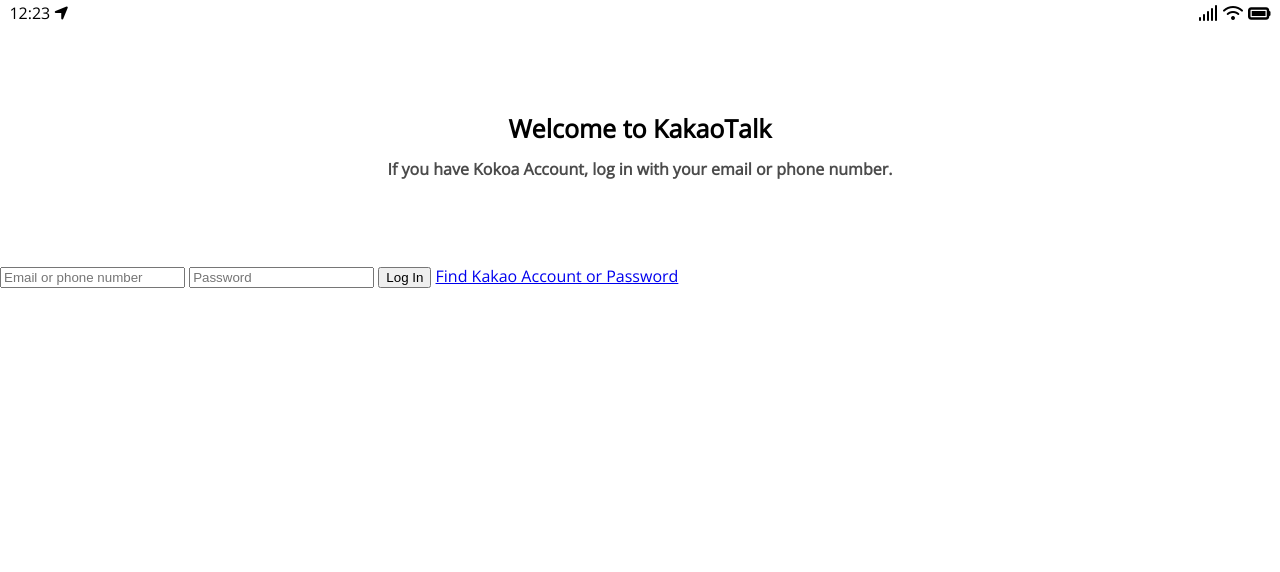
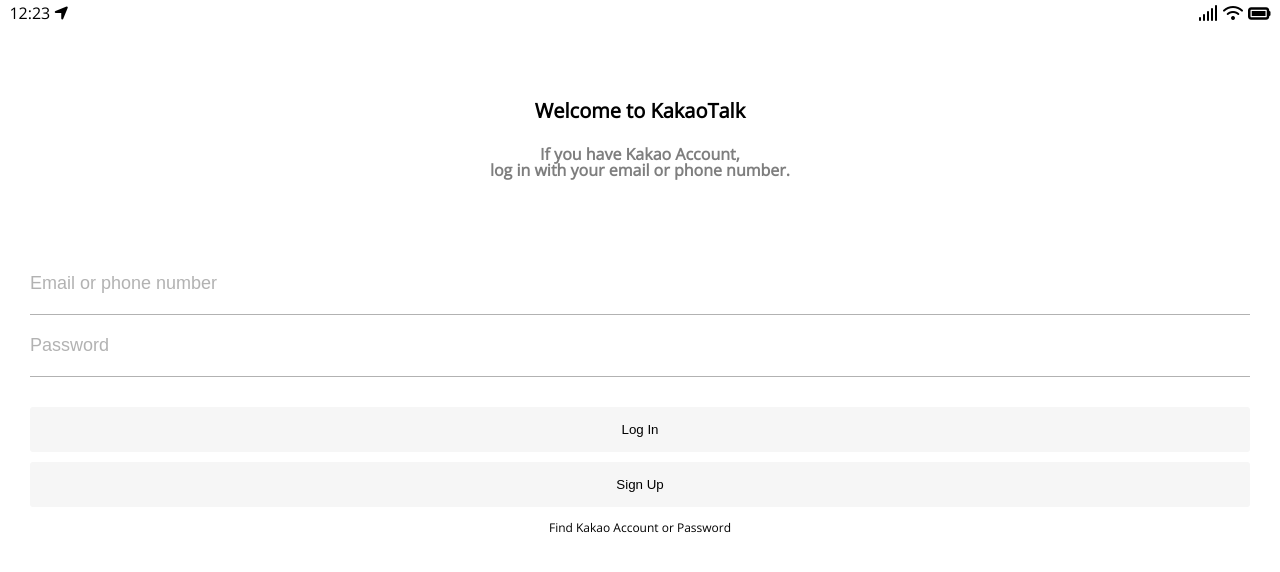
Before and after one commit to WillowGeon/kokoa-clone, a plain HTML site: page index.html in a window 1280 px wide. Drawn offline with nearby package versions, Linux system fonts and the light colour scheme.

Commit message:
3rd coding

```diff
--- a/css/reset.css
+++ b/css/reset.css
@@ -41,3 +41,6 @@
 	border-collapse: collapse;
 	border-spacing: 0;
 }
+input:focus{
+	outline: none;
+}
--- a/css/status-bar.css
+++ b/css/status-bar.css
@@ -18,3 +18,9 @@
 .ststus-bar__column:last-child i{
     margin-left: 5px;
 }
+#login-form a {
+    text-align: center;
+    text-decoration: none;
+    color: inherit;
+    font-size: 12px;
+}
--- a/css/styles.css
+++ b/css/styles.css
@@ -1,5 +1,6 @@
 @import url('https://fonts.googleapis.com/css2?family=Open+Sans:ital,wght@0,400;1,600&display=swap');
 @import "reset.css";
+@import "variables.css";
 @import "status-bar.css";
 
 body{
@@ -7,7 +8,7 @@
 }
 
 .Welcome--header{
-    margin:90px 0px;
+    margin:75px 0px;
     text-align: center;
     display: flex;
     flex-direction: column;
@@ -15,12 +16,47 @@
     font-weight: 600;
 }
 .Welcome--header__title{
-    margin-bottom: 20px;
-    font-size: 25px;
+    margin-bottom: 25px;
+    font-size: 20px;
 }
 
 .Welcome--header__text{
-    width: 70%;
-    opacity: 0.7;
+    width: 80%;
+    opacity: 0.5;
 
 }
+#login-form{
+    display: flex;
+    flex-direction: column;
+    margin: 0px 30px;
+}
+#login-form input:not([type="submit"]){
+    border: none;
+    padding: 20px 0px;
+    font-size: 18px;
+    opacity: 0.6;
+    border-bottom: 1px solid rgba(0,0,0,0.5);
+    transition: border-color 0.3s ease-in-out;
+}
+#login-form input[type="submit"]{
+    cursor:pointer;
+    height: 45px;
+    border: none;
+    border-radius: 3px;
+    background-color: var(--login-gray);
+}
+#login-form :nth-child(2){
+    margin-bottom: 30px;
+}
+#login-form :nth-child(3){
+    margin-bottom: 10px;
+}
+#login-form :nth-child(4){
+    margin-bottom: 15px;
+}
+#login-form input::placeholder{
+    color: rgba(0,0,0,0.5);
+}
+#login-form input:focus{
+    border-color: var(--yellow);
+}
--- /dev/null
+++ b/css/variables.css
@@ -0,0 +1,4 @@
+:root{
+    --yellow: #FAE100;
+    --login-gray:#F6F6F6;
+}
--- a/index.html
+++ b/index.html
@@ -22,15 +22,19 @@
     <header class="Welcome--header">
         <h1 class="Welcome--header__title">Welcome to KakaoTalk</h1>
         <p class="Welcome--header__text">
-            If you have Kokoa Account, log in with your email or phone number.
+            If you have Kakao Account,
+        </p>
+        <p class="Welcome--header__text">
+            log in with your email or phone number.
         </p>
     </header>
 
 
     <form id="login-form">
         <input type="text" placeholder="Email or phone number" />
-        <input tyope="password" placeholder="Password" />
+        <input type="password" placeholder="Password" />
         <input type="submit" value="Log In" />
+        <input type="submit" value="Sign Up" />
         <a href="#">Find Kakao Account or Password</a>
     </form>
 
```
